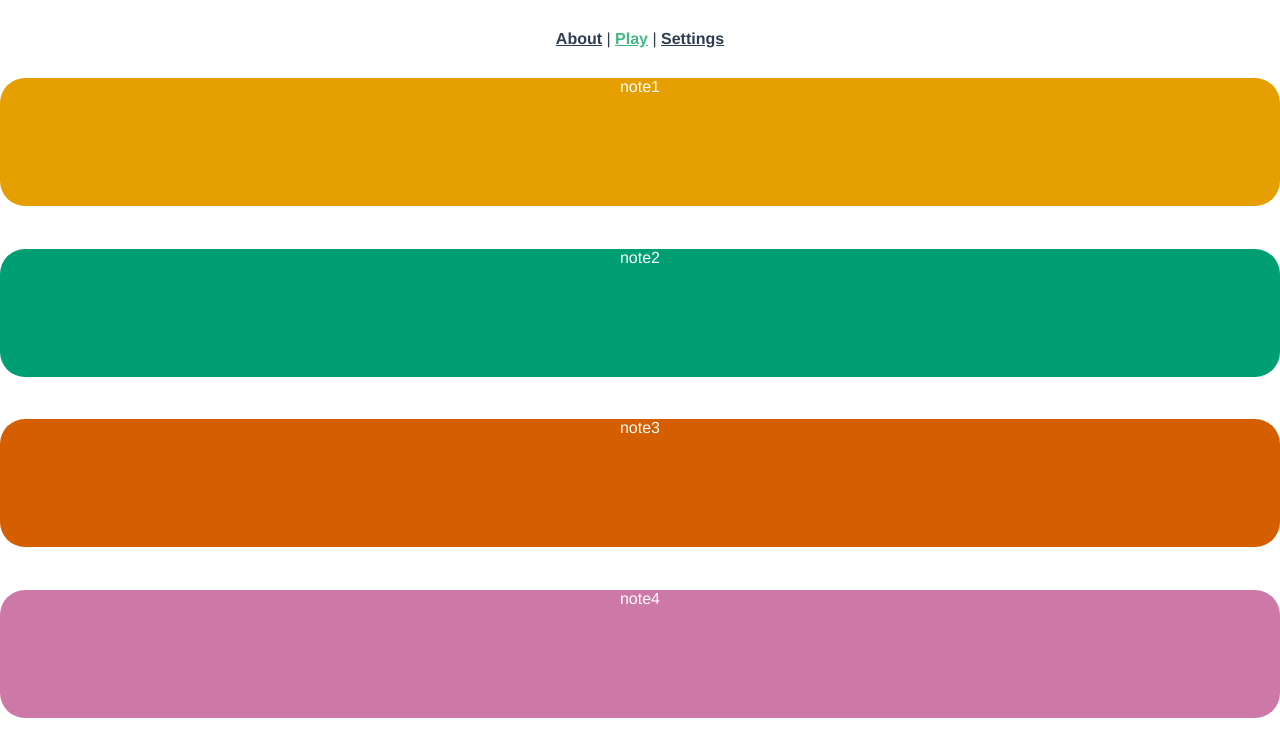
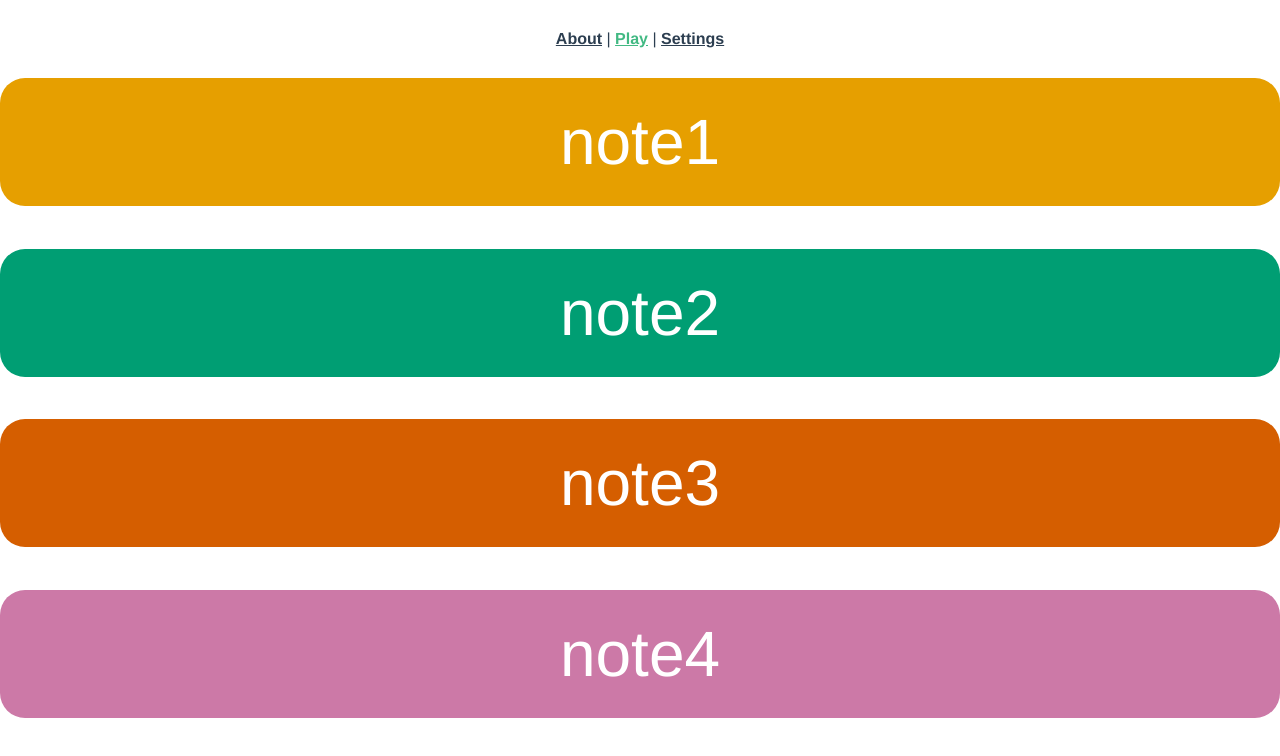
Before and after one commit to gawainhewitt/orchlab-strings, a Vue app: page /play in a window 1280 px wide. Shown: the top 756 px of the page. Built offline with nearby package versions, Linux system fonts and the light colour scheme; no server answers.

Commit message:
text centred

```diff
--- a/src/components/AppButton.vue
+++ b/src/components/AppButton.vue
@@ -2,9 +2,9 @@
   <div
     class="note-buttons"
     :style="myStyle"
-    @mouseup="testFunction(note, 'mouseup')
+    @mouseup.prevent="testFunction(note, 'mouseup')
   ">
-    {{ buttonText }}
+    <span>{{ buttonText }}</span>
   </div>
 </template>
 
@@ -35,5 +35,9 @@
     color: rgb(255, 255, 255);
     border-radius: 25px;
     height: 20%;
+    font-size: 4em;
+    display: flex;
+    justify-content: center;
+    flex-direction: column;
   }
 </style>
```
